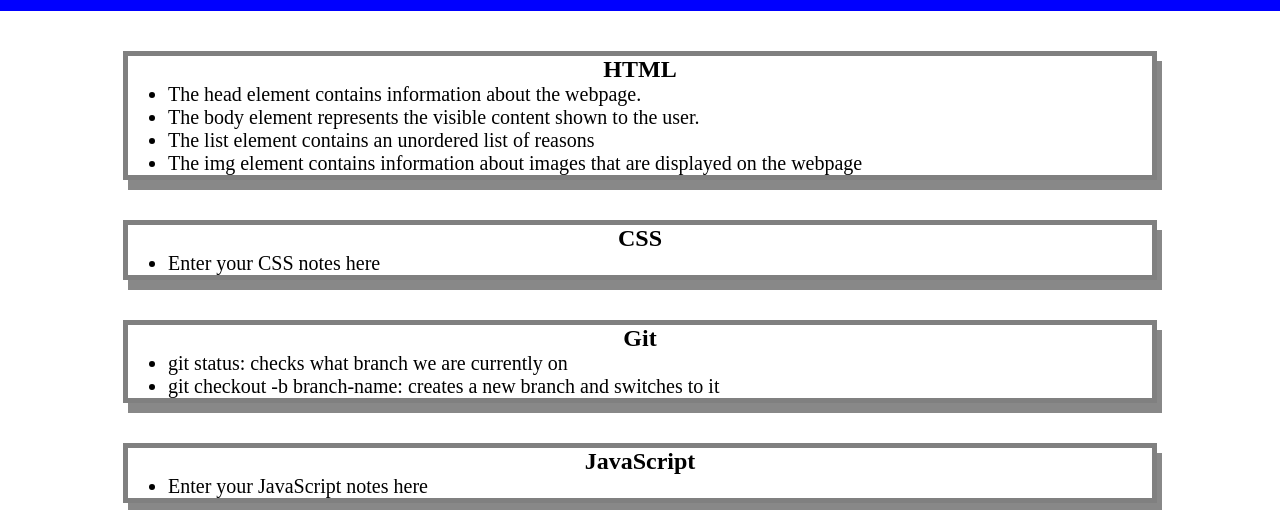
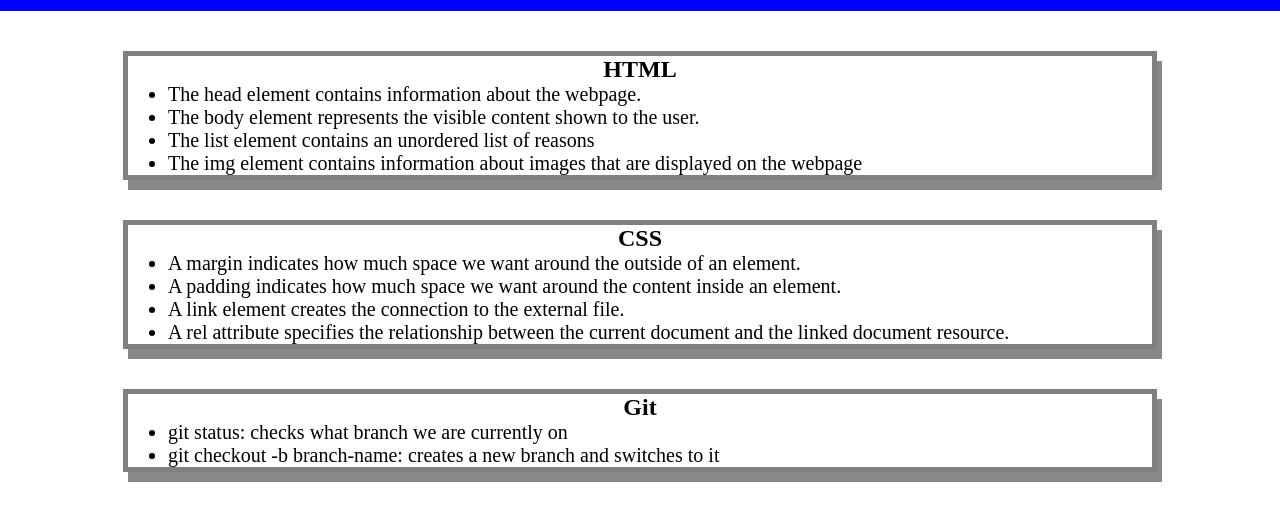
Before and after one commit to IlhanDuale/prework-study-guide, a plain HTML site: page index.html in a window 1280 px wide. Shown: the part 109-619 px from the top of the page. Drawn offline with Linux system fonts and the light colour scheme.

Commit message:
Update index.html
Updated CSS information

```diff
--- a/index.html
+++ b/index.html
@@ -29,7 +29,10 @@
         <section class="card" id="css-section">
             <h2>CSS</h2>
             <ul>
-                <li>Enter your CSS notes here</li>
+              <li>A margin indicates how much space we want around the outside of an element.</li>
+              <li>A padding indicates how much space we want around the content inside an element.</li>
+              <li>A link element creates the connection to the external file.</li>
+              <li>A rel attribute specifies the relationship between the current document and the linked document resource.</li>
             </ul>
         </section>
 
```
